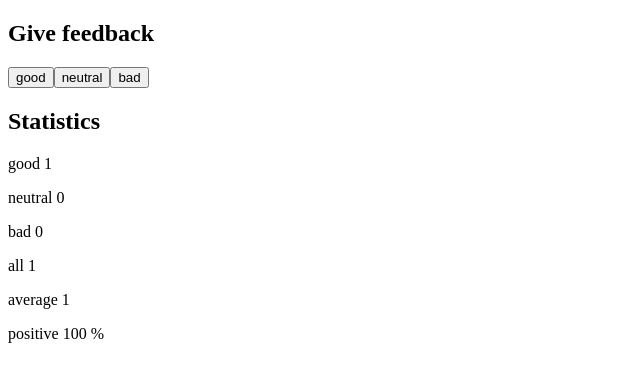
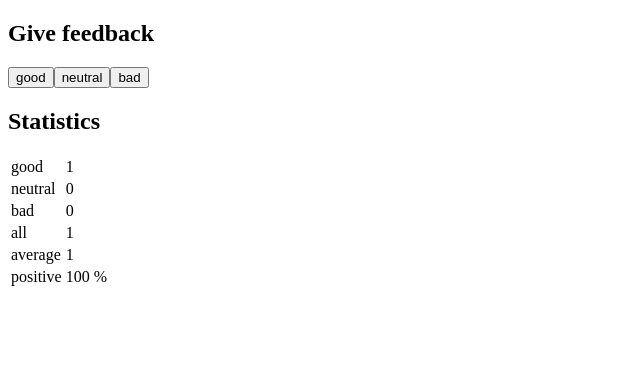
Before and after one commit to hjarve/fullstackopen, a React (Create React App) app in the folder part1/unicafe/: page / in a window 1280 px wide. Both pictures are taken after a click on the button "good". Shown: the top 382 px of the page, without its empty margins (0-640 px from the left). Built offline with nearby package versions, Linux system fonts and the light colour scheme.

Commit message:
Display the statistics in and HTML table (step 6 of project unicafe)

```diff
--- a/part1/unicafe/src/App.js
+++ b/part1/unicafe/src/App.js
@@ -10,21 +10,21 @@ const Button = ({onClick, text}) => {
   )
 };
 
-const StatisticLine = ({text1, statNum, text2}) => <p>{text1} {statNum} {text2}</p>
+const StatisticLine = ({text1, statNum, text2}) => <tr><td>{text1}</td><td>{statNum} {text2}</td></tr>
 
 const Statistics = (props) => {
   if(props.totalNum == 0) {
     return <p>No feedback given</p>
   } else {
     return(
-      <div>
+      <table>
         <StatisticLine text1={props.goodText} statNum={props.goodNum} />
         <StatisticLine text1={props.neutralText} statNum={props.neutralNum} />
         <StatisticLine text1={props.badText} statNum={props.badNum} />
         <StatisticLine text1={'all'} statNum={props.totalNum} />
         <StatisticLine text1={'average'} statNum={props.averageNum} />
         <StatisticLine text1={'positive'} statNum={props.positiveProp} text2={'%'} />
-      </div>
+      </table>
     )
   }
 };
```
